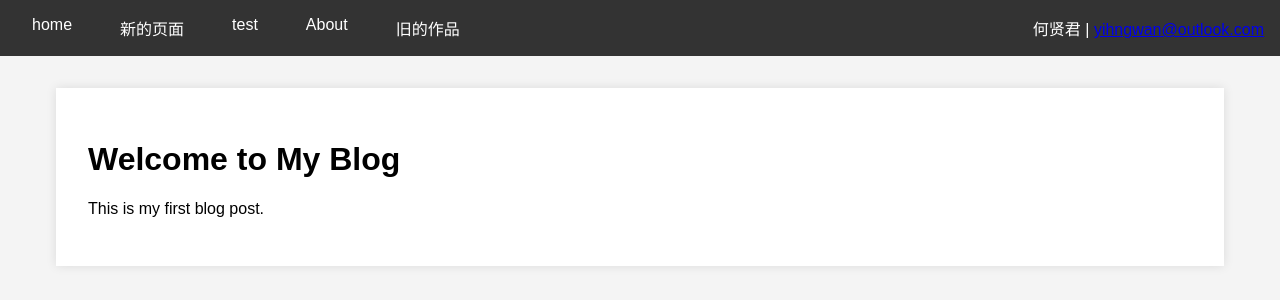
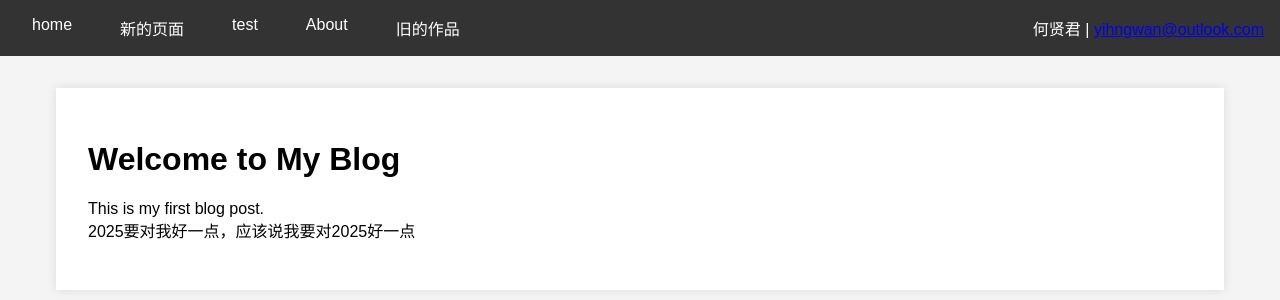
Before and after one commit to yihngwan/yihngwan.github.io, a Jekyll site: the page built from index.md, in a window 1280 px wide. Shown: the top 300 px of the page. Built offline with Jekyll 4.4.1, drawn with Linux system fonts in a browser that asks for light colours; our own code applies the rules of GitHub Pages for plain Markdown files.

Commit message:
添加对2025年的期望

```diff
--- a/index.md
+++ b/index.md
@@ -1,2 +1,3 @@
 # Welcome to My Blog
 This is my first blog post.
+2025要对我好一点，应该说我要对2025好一点
```
